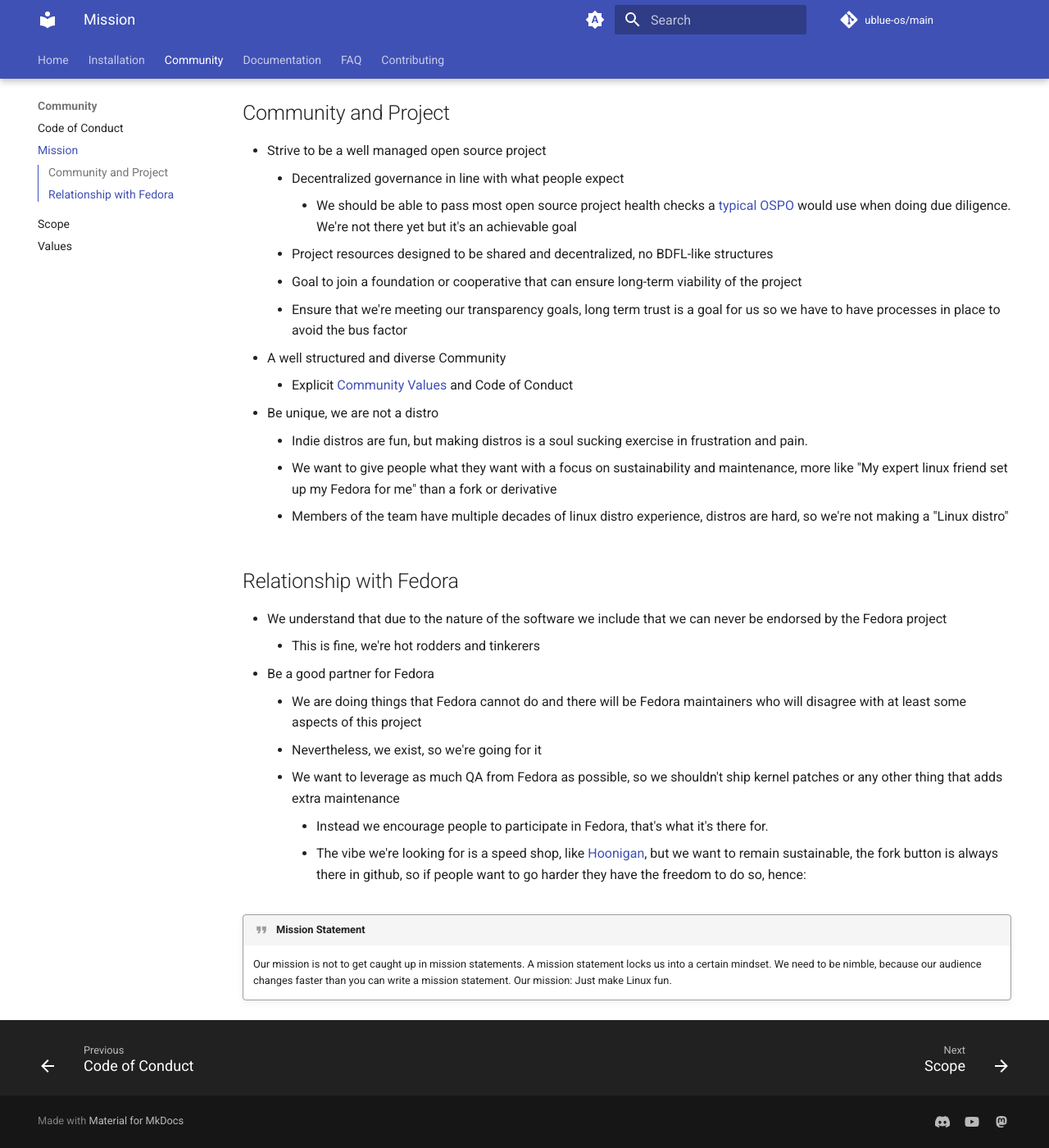
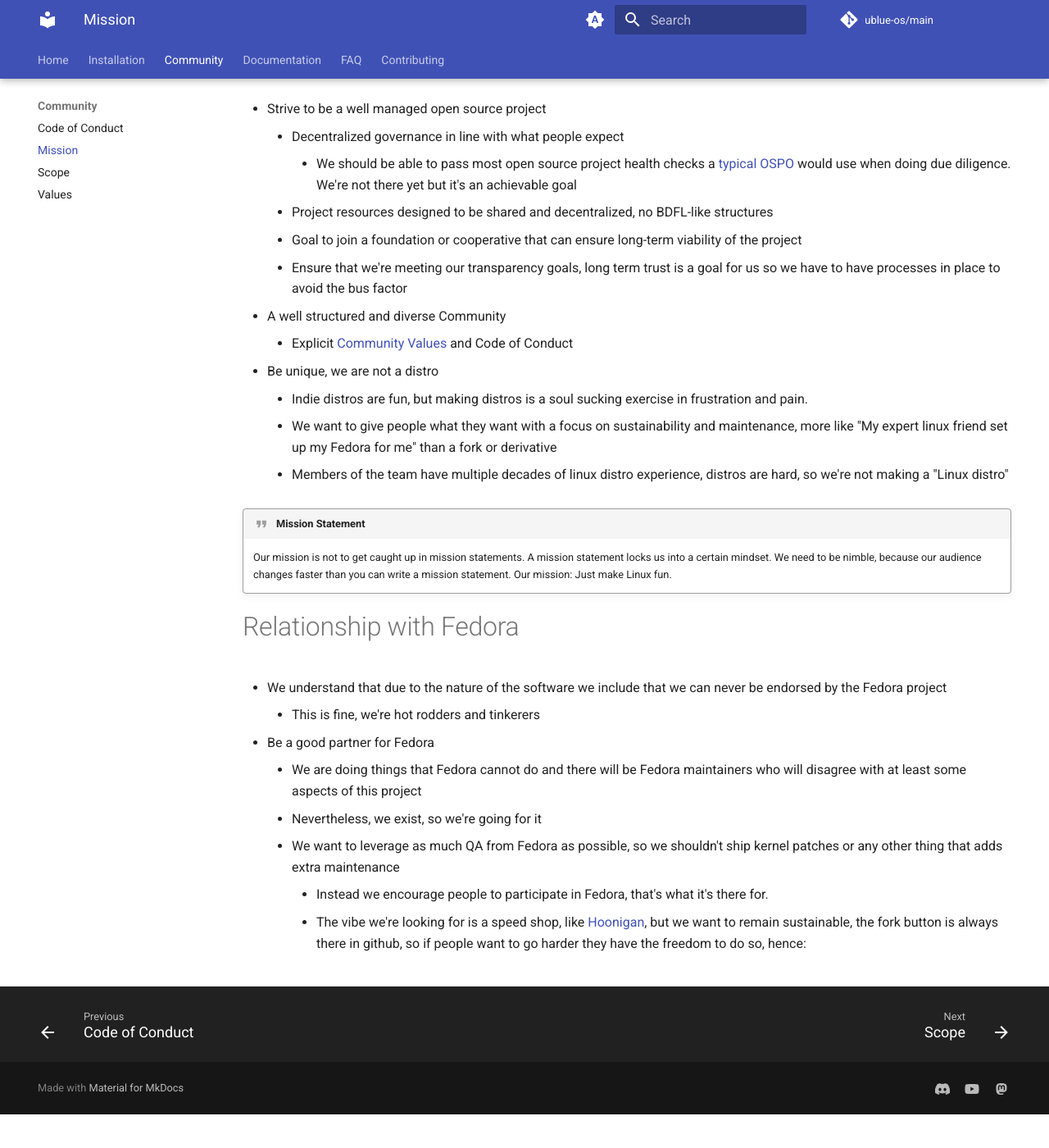
Before and after one commit to ublue-os/website, an MkDocs documentation site: the page built from docs/mission.md, in a window 1280 px wide and 1400 px high, scrolled down 198 px. Shown: the whole window at 82% size. Built offline with MkDocs 1.6.1 and Material for MkDocs 9.7.7, drawn with Linux system fonts in a browser that asks for light colours; comment, search, counter and statistics services are not loaded; after the commit the page ends 1557 px from its top, so only the background shows below that.

Commit message:
fix: Update mission.md

```diff
--- a/docs/mission.md
+++ b/docs/mission.md
@@ -1,4 +1,4 @@
-## Community and Project
+# Community and Project
 
 - Strive to be a well managed open source project
     - Decentralized governance in line with what people expect
@@ -23,7 +27,3 @@
     - We want to leverage as much QA from Fedora as possible, so we shouldn't ship kernel patches or any other thing that adds extra maintenance
         - Instead we encourage people to participate in Fedora, that's what it's there for.
         - The vibe we're looking for is a speed shop, like [Hoonigan](https://www.hoonigan.com/), but we want to remain sustainable, the fork button is always there in github, so if people want to go harder they have the freedom to do so, hence:
-
-!!! quote "Mission Statement"
-
-    Our mission is not to get caught up in mission statements. A mission statement locks us into a certain mindset. We need to be nimble, because our audience changes faster than you can write a mission statement. Our mission: Just make Linux fun.
```
Also changed, not shown: other parts of docs/mission.md (+5 -1 lines).
